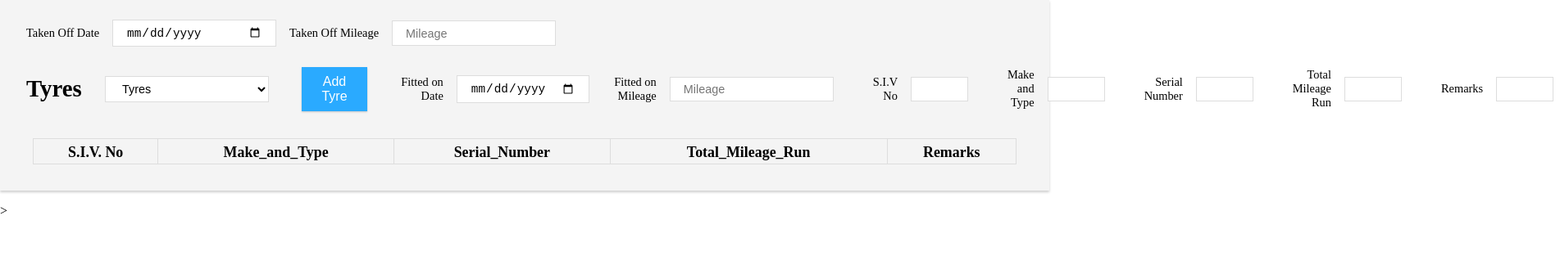
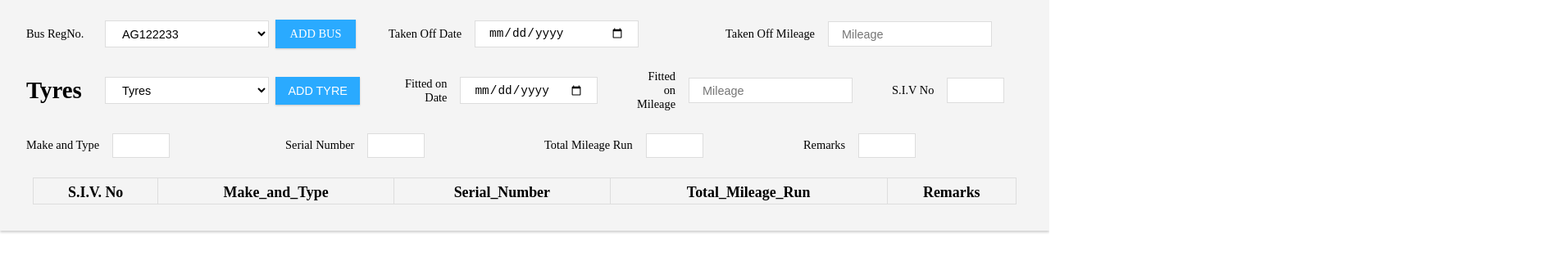
Before and after one commit to Khemy543/STC, a website: page Tyres.html in a window 1280 px wide. Shown: the whole page at 82% size, 1903 px wide, since content can reach past the window. Drawn offline with Linux system fonts and the light colour scheme.

```diff
--- a/Tyres.html
+++ b/Tyres.html
@@ -4,11 +4,26 @@
                 <link rel="stylesheet" type="text/css" href="./css/Tyres.css"/>
 </head>
     <div class="form-block">
+        <div class="form-section form-section--horizontal">
+            <div class="input-field input-field--horizontal">
+                <label class="input-field__label input-field__label--start">Bus RegNo.</label>
+                <select type="text" name="" id="" class="input-field__input input-field__input--small">
+                    <option >AG122233</option>
+                    <option >AG1212</option>
+                    <option >AG125</option>
+                </select>
+                <!-- <input type="date" class="input-field__input input-field__input--small" placeholder="Curdate"> -->
+                <!-- <button class="input-field__button">Curdate</button> -->
+                <a href="Add.html" class="input-field__button input-field__button--small">Add Bus</a>
+            </div>
             <div class="input-field input-field--horizontal">
                 <label class="input-field__label input-field__label--right">Taken Off Date</label>
                 <input type="date" class="input-field__input input-field__input--small" id="offDate"placeholder="Date">
+            </div>
+            <div class="input-field input-field--horizontal">
                 <label class="input-field__label input-field__label--right" >Taken Off Mileage</label>
                 <input type="text" class="input-field__input input-field__input--small" id ="offMileage" placeholder="Mileage">
+            </div>
         </div>
         <div class="form-section form-section--horizontal">
             <div class="input-field input-field--horizontal">
@@ -16,14 +31,13 @@
                 <select name="" id="tyreName" class="input-field__input input-field__input--small-fixed">
                     <option>Tyres</option>
                 </select>
-                    </div>
-
-                    <div class="input-field input-field--horizontal input-field--center">
                 <button type="button" id="addTyreButton" class="input-field__button">Add Tyre</button>
             </div>
             <div class="input-field input-field--horizontal">
                 <label class="input-field__label input-field__label--right">Fitted on Date</label>
                 <input type="date" class="input-field__input input-field__input--small" id="onDate" placeholder="Date">
+            </div>
+            <div class="input-field input-field--horizontal">
                 <label class="input-field__label input-field__label--right">Fitted on Mileage</label>
                 <input type="text" class="input-field__input input-field__input--small" id="onMileage" placeholder="Mileage">
             </div>
@@ -47,9 +61,6 @@
                 <label class="input-field__label input-field__label--right">Remarks</label>
                 <input name="" type="text" id="remarks" class="input-field__input input-field__input--tiny-fixed">
             </div>
-
-
-
         </div>
         <div class="form-section">
             <div class="table-field">
@@ -74,8 +85,6 @@
                         </tr>
                     </tbody>
                 </table>
-
-
             </div>
         </div>
     </div>
@@ -122,4 +131,4 @@
                 </script>
 
 
-    </html>>
+    </html>
--- a/css/Tyres.css
+++ b/css/Tyres.css
@@ -47,6 +47,7 @@
     flex-direction: row;
     align-items: center;
     padding: 0;
+    flex-flow: row wrap;
 }
 
 /* styles for the input field */
@@ -116,7 +117,7 @@
 .input-field__button{
     outline: none;
     border: 1px solid transparent;
-    font-size: 1rem;
+    font-size: 0.9rem;
     padding: 0.5rem 0.9rem;
     text-align: center;
     box-shadow: 0px 1px 2px rgba(0, 0, 0, 0.2);
@@ -125,6 +126,8 @@
     background: rgb(42, 170, 255);
     color: white;
     min-width: 80px;
+    text-transform: uppercase;
+    white-space: nowrap;
 }
 
 /* modifiers for the input field button */
@@ -133,7 +136,7 @@
 }
 
 .input-field__button--large{
-    font-size: 1.5rem;
+    font-size: 1.2rem;
     padding: 0.8rem 1.2rem;
     line-height: normal;
 }
@@ -187,3 +190,4 @@
     .table-field{
         overflow-x: scroll;
     }
+}
```
Also changed, not shown: package.json (added, +23 -0 lines), 3 other files. Lines whose indentation alone changed are shown as unchanged.
